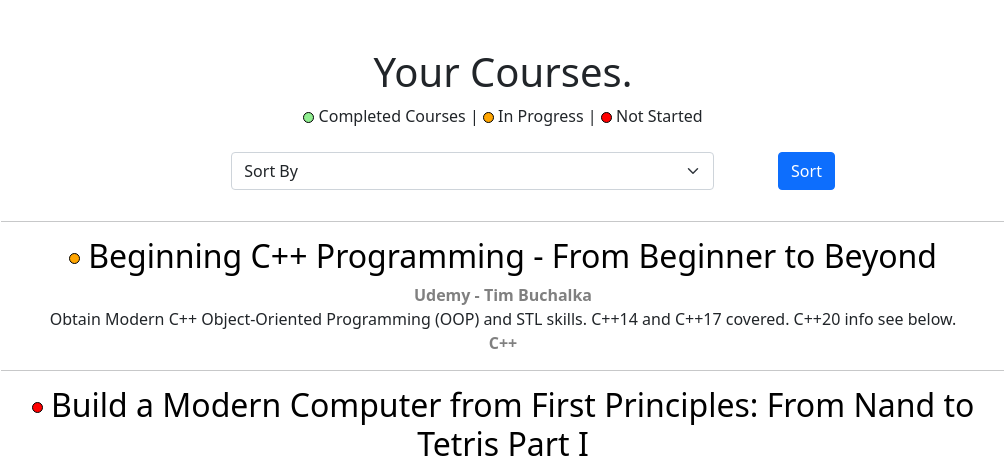
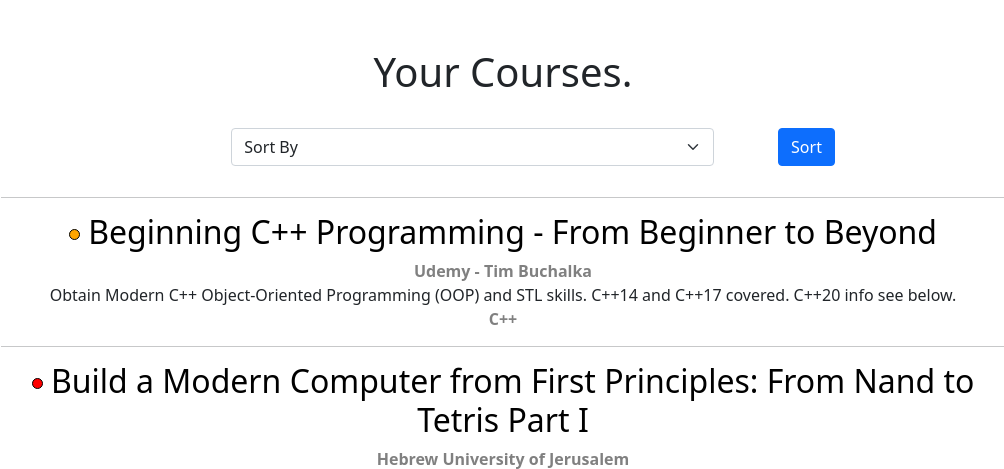
Before and after one commit to corey-richardson/course-progress-tracker, a Flask app: page / in a window 1280 px wide. Shown: the part 66-535 px from the top of the page, without its empty margins (137-1141 px from the left). Run offline with Flask 3, Linux system fonts and the light colour scheme; a user stored in the database is signed in; data comes from the database, SQL or seed files in the repository.

Commit message:
removed colour explanations, looks bad :(

```diff
--- a/mysite/templates/index.html
+++ b/mysite/templates/index.html
@@ -6,12 +6,6 @@
 
 {% block main %}
     <h1>Your {{ type }}.</h1>
-
-    <p>
-        <span class="green dot" style="top: 1.3px;"></span> Completed Courses |
-        <span class="amber dot" style="top: 1.3px;"></span> In Progress |
-        <span class="red dot"   style="top: 1.3px;"></span> Not Started
-    </p>
 
     <br>
 
```
